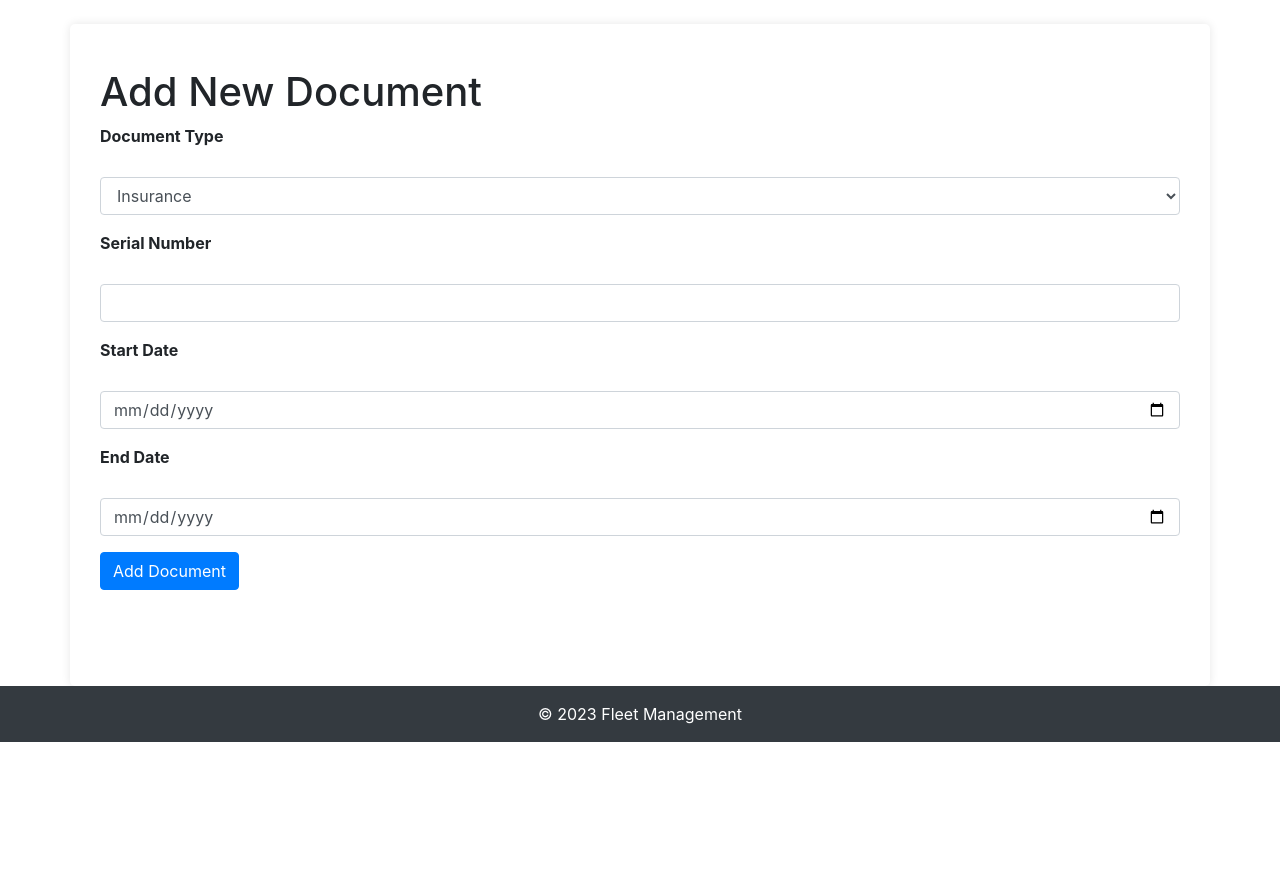
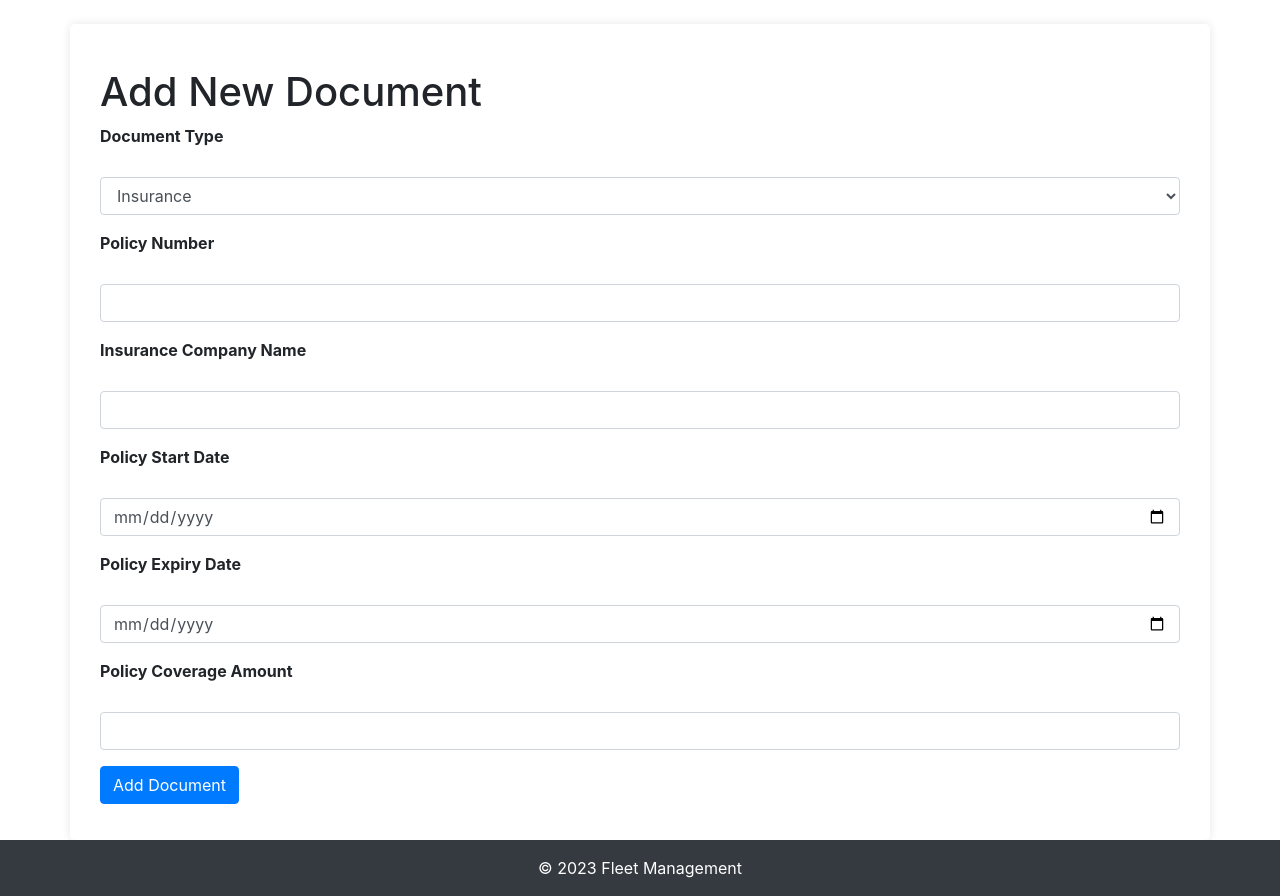
Before and after one commit to Manjunathhs-0003/DocuFlex, a Flask app: page /vehicle/1/document/new in a window 1280 px wide. Shown: the part 58-954 px from the top of the page. Before the commit the page ends 800 px from the top, so only its background shows below. Run offline with Flask 3, Linux system fonts and the light colour scheme; a user stored in the database is signed in; tables that the repository leaves empty hold one stand-in row (values such as "Sample post"); some libraries are stand-ins or nearby versions.

Commit message:
update Insurance form

```diff
--- a/app/forms.py
+++ b/app/forms.py
@@ -7,8 +7,9 @@
     SelectField,
     DateField,
     IntegerField,
+    FloatField,
 )
-from wtforms.validators import DataRequired, Email, EqualTo, ValidationError, Regexp
+from wtforms.validators import DataRequired, Email, EqualTo, ValidationError, Regexp, Optional
 from app.models import User, Vehicle
 
 
@@ -107,10 +108,35 @@
         ],
         validators=[DataRequired()],
     )
-    serial_number = StringField("Serial Number", validators=[DataRequired()])
-    start_date = DateField("Start Date", format="%Y-%m-%d", validators=[DataRequired()])
-    end_date = DateField("End Date", format="%Y-%m-%d", validators=[DataRequired()])
+    serial_number = StringField("Serial Number", validators=[Optional()])
+    start_date = DateField("Start Date", format="%Y-%m-%d", validators=[Optional()])
+    end_date = DateField("End Date", format="%Y-%m-%d", validators=[Optional()])
+    insurance_policy_number = StringField("Policy Number", validators=[Optional()])
+    insurance_company_name = StringField("Insurance Company Name", validators=[Optional()])
+    policy_start_date = DateField("Policy Start Date", format="%Y-%m-%d", validators=[Optional()])
+    policy_expiry_date = DateField("Policy Expiry Date", format="%Y-%m-%d", validators=[Optional()])
+    policy_coverage_amount = FloatField("Policy Coverage Amount", validators=[Optional()])
     submit = SubmitField("Add Document")
+
+    def update_fields(self, document_type):
+        if document_type == 'Insurance':
+            self.serial_number.validators = [Optional()]
+            self.start_date.validators = [Optional()]
+            self.end_date.validators = [Optional()]
+            self.insurance_policy_number.validators = [DataRequired(), Regexp(r'^\d{16}$', message="Policy number must be 16 digits.")]
+            self.insurance_company_name.validators = [DataRequired()]
+            self.policy_start_date.validators = [DataRequired()]
+            self.policy_expiry_date.validators = [DataRequired()]
+            self.policy_coverage_amount.validators = [DataRequired()]
+        else:
+            self.serial_number.validators = [DataRequired()]
+            self.start_date.validators = [DataRequired()]
+            self.end_date.validators = [DataRequired()]
+            self.insurance_policy_number.validators = [Optional()]
+            self.insurance_company_name.validators = [Optional()]
+            self.policy_start_date.validators = [Optional()]
+            self.policy_expiry_date.validators = [Optional()]
+            self.policy_coverage_amount.validators = [Optional()]
 
 
 class RenewalForm(FlaskForm):
--- a/app/routes.py
+++ b/app/routes.py
@@ -8,7 +8,6 @@
     request,
     abort,
     session,
-    current_app,
 )
 from flask_login import login_user, current_user, logout_user, login_required
 from app import db, bcrypt
@@ -23,16 +22,21 @@
     OTPForm,
     ResetPasswordForm,
 )
-import os
-from app.notification_utils import send_notification, send_email, send_sms
+from app.notification_utils import send_notification
 from sqlalchemy.exc import IntegrityError
 import logging
-from app.utils import log_action, log_action_decorator
+from twilio.rest import Client
+from app.notification_utils import send_email, send_sms
+import os
 import random
 from itsdangerous import URLSafeTimedSerializer
+from flask import current_app
+import re
+from app.utils import log_action, log_action_decorator
 
 main = Blueprint("main", __name__)
 
+# Utility functions
 def generate_recovery_token(user_email):
     s = URLSafeTimedSerializer(current_app.config["SECRET_KEY"])
     return s.dumps(user_email, salt=current_app.config["SECURITY_PASSWORD_SALT"])
@@ -40,11 +44,52 @@
 def verify_recovery_token(token, expiration=3600):
     s = URLSafeTimedSerializer(current_app.config["SECRET_KEY"])
     try:
-        email = s.loads(token, salt=current_app.config["SECURITY_PASSWORD_SALT"], max_age=expiration)
+        email = s.loads(
+            token, salt=current_app.config["SECURITY_PASSWORD_SALT"], max_age=expiration
+        )
     except:
         return False
     return email
 
+def send_sms(to, body):
+    account_sid = os.environ.get("TWILIO_ACCOUNT_SID")
+    auth_token = os.environ.get("TWILIO_AUTH_TOKEN")
+    twilio_phone_number = os.environ.get("TWILIO_PHONE_NUMBER")
+
+    client = Client(account_sid, auth_token)
+    client.messages.create(body=body, from_=twilio_phone_number, to=to)
+    logging.info(f"SMS sent successfully to {to}")
+
+def notify_user(document):
+    user = document.vehicle.owner
+    expiration_alert_period = timedelta(days=30)  # Notify 30 days before expiration
+    current_time = datetime.utcnow()
+
+    if 0 <= (document.end_date - current_time).days <= expiration_alert_period.days:
+        subject = f"Document Expiry Notification for {document.document_type}"
+        recipients = [user.email]
+        renewal_link = url_for("main.renew_document", document_id=document.id, _external=True)
+        body = (
+            f"Dear {user.username},\n\n"
+            f"This is a reminder that your {document.document_type} document for vehicle {document.vehicle.name} "
+            f"({document.vehicle.vehicle_number}) is set to expire on {document.end_date.strftime('%Y-%m-%d')}.\n"
+            f"You can renew it here: {renewal_link}\n\n"
+            f"Vehicle Details:\n"
+            f"Name: {document.vehicle.name}\n"
+            f"Number: {document.vehicle.vehicle_number}\n\n"
+            f"Best regards,\n"
+            f"Fleet Management Team"
+        )
+        send_email(subject, recipients, body)
+
+        if user.phone:
+            sms_body = (
+                f"Reminder: Your {document.document_type} for vehicle {document.vehicle.name} ({document.vehicle.vehicle_number}) "
+                f"expires on {document.end_date.strftime('%Y-%m-%d')}. Renew: {renewal_link}"
+            )
+            send_sms(user.phone, sms_body)
+
+# Route definitions
 @main.route("/")
 def index():
     if current_user.is_authenticated:
@@ -73,15 +118,12 @@
                 return redirect(url_for("main.home"))
             else:
                 flash("Login unsuccessful. Please check email and password.", "danger")
-
         elif form.request_otp.data:  # Handle login with OTP
             if user:
                 otp = random.randint(100000, 999999)
                 session["otp"] = otp
                 session["user_id"] = user.id
-                send_notification(
-                    "Your OTP Code", [user.email], f"Your OTP code is {otp}"
-                )
+                send_notification("Your OTP Code", [user.email], f"Your OTP code is {otp}")
                 flash("An OTP has been sent to your email.", "info")
                 log_action(f"User {user.username} requested OTP for login")
                 return redirect(url_for("main.verify_otp"))
@@ -113,11 +155,7 @@
         if user:
             token = generate_recovery_token(user.email)
             recovery_link = url_for("main.reset_password", token=token, _external=True)
-            send_notification(
-                "Password Recovery",
-                [user.email],
-                f"Reset your password using the following link: {recovery_link}",
-            )
+            send_notification("Password Recovery", [user.email], f"Reset your password using the following link: {recovery_link}")
             flash("A password recovery link has been sent to your email.", "info")
             log_action(f"Password recovery email sent to {user.email}")
         else:
@@ -125,7 +163,6 @@
     return render_template("password_recovery.html", form=form)
 
 @main.route("/reset_password/<token>", methods=["GET", "POST"])
-@log_action_decorator("User attempted to reset password")
 def reset_password(token):
     email = verify_recovery_token(token)
     if not email:
@@ -139,9 +176,7 @@
 
     form = ResetPasswordForm()
     if form.validate_on_submit():
-        hashed_password = bcrypt.generate_password_hash(form.password.data).decode(
-            "utf-8"
-        )
+        hashed_password = bcrypt.generate_password_hash(form.password.data).decode("utf-8")
         user.password = hashed_password
         db.session.commit()
         flash("Your password has been updated!", "success")
@@ -161,16 +196,11 @@
         user = User(
             username=form.username.data,
             email=form.email.data,
-            phone=form.phone.data,
+            phone=form.phone.data,  # Ensure proper field capture as +91 re-prefixed
             password=hashed_password,
         )
         db.session.add(user)
         db.session.commit()
-        send_notification(
-            subject="Welcome to Fleet Management!",
-            recipients=[user.email],
-            body=f"Dear {user.username},\n\nWelcome to Fleet Management! We're excited to have you onboard.\n\nBest regards,\nFleet Management Team"
-        )
         flash("Your account has been created! You are now able to log in.", "success")
         return redirect(url_for("main.login"))
 
@@ -196,25 +226,17 @@
             db.session.add(vehicle)
             db.session.commit()
             flash("Your vehicle has been created!", "success")
-            # send_notification(
-            #     subject="New Vehicle Added!",
-            #     recipients=[current_user.email],
-            #     body=f"Dear {current_user.username},\n\nYou have successfully added a new vehicle: {vehicle.name} ({vehicle.vehicle_number}).\n\nBest regards,\nFleet Management Team"
-            # )
             log_action(f"User {current_user.username} created vehicle {vehicle.name}")
             return redirect(url_for("main.list_vehicles"))
         except IntegrityError:
             db.session.rollback()
-            flash(
-                "Vehicle number already exists. Please use a different vehicle number.",
-                "danger",
-            )
+            flash("Vehicle number already exists. Please use a different vehicle number.", "danger")
 
     return render_template("create_vehicle.html", form=form)
 
-@main.route("/vehicle/<int:vehicle_id>")
+@main.route("/vehicle/<int:vehicle_id>", methods=["GET"])
 @login_required
-def vehicle(vehicle_id):
+def view_vehicle(vehicle_id):
     vehicle = Vehicle.query.get_or_404(vehicle_id)
     if vehicle.owner != current_user:
         abort(403)
@@ -222,32 +244,37 @@
 
 @main.route("/vehicle/<int:vehicle_id>/document/new", methods=["GET", "POST"])
 @login_required
-@log_action_decorator("User creating a new document")
-def new_document(vehicle_id):
+def add_document(vehicle_id):
     vehicle = Vehicle.query.get_or_404(vehicle_id)
     form = DocumentForm()
     if form.validate_on_submit():
-        document = Document(
-            document_type=form.document_type.data,
-            serial_number=form.serial_number.data,
-            start_date=form.start_date.data,
-            end_date=form.end_date.data,
-            vehicle=vehicle,
-        )
+        form.update_fields(form.document_type.data)
+        if form.document_type.data == 'Insurance':
+            document = Document(
+                document_type=form.document_type.data,
+                serial_number=form.insurance_policy_number.data,
+                start_date=form.policy_start_date.data,
+                end_date=form.policy_expiry_date.data,
+                vehicle=vehicle,
+            )
+            # Save additional fields if necessary
+        else:
+            document = Document(
+                document_type=form.document_type.data,
+                serial_number=form.serial_number.data,
+                start_date=form.start_date.data,
+                end_date=form.end_date.data,
+                vehicle=vehicle,
+            )
+
         db.session.add(document)
         db.session.commit()
 
-        # # Send email notification
-        # notify_user(document)
-        # send_notification(
-        #     subject="New Document Added!",
-        #     recipients=[current_user.email],
-        #     body=f"Dear {current_user.username},\n\nYou have successfully added a new document ({document.document_type}) for vehicle {vehicle.name} ({vehicle.vehicle_number}).\n\nBest regards,\nMCM"
-        # )
+        # Send email notification
+        notify_user(document)
 
         flash("Your document has been created!", "success")
-        log_action(f"User {current_user.username} created document {document.document_type} for vehicle {vehicle.name}")
-        return redirect(url_for("main.vehicle", vehicle_id=vehicle.id))
+        return redirect(url_for("main.view_vehicle", vehicle_id=vehicle.id))
     return render_template("create_document.html", form=form, vehicle=vehicle)
 
 @main.route("/vehicles")
@@ -301,7 +328,6 @@
 
 @main.route("/vehicle/<int:vehicle_id>/document/<int:document_id>/edit", methods=["GET", "POST"])
 @login_required
-@log_action_decorator("User editing a document")
 def edit_document(vehicle_id, document_id):
     vehicle = Vehicle.query.get_or_404(vehicle_id)
     document = Document.query.get_or_404(document_id)
@@ -309,26 +335,35 @@
         abort(403)
 
     form = DocumentForm()
+    form.update_fields(document.document_type)  # Update fields for the specific document type
     if form.validate_on_submit():
-        document.document_type = form.document_type.data
-        document.serial_number = form.serial_number.data
-        document.start_date = form.start_date.data
-        document.end_date = form.end_date.data
+        if document.document_type == 'Insurance':
+            document.serial_number = form.insurance_policy_number.data
+            document.start_date = form.policy_start_date.data
+            document.end_date = form.policy_expiry_date.data
+        else:
+            document.document_type = form.document_type.data
+            document.serial_number = form.serial_number.data
+            document.start_date = form.start_date.data
+            document.end_date = form.end_date.data
         db.session.commit()
         flash("Your document has been updated!", "success")
-        log_action(f"User {current_user.username} edited document {document.document_type} for vehicle {vehicle.name}")
-        return redirect(url_for("main.vehicle", vehicle_id=vehicle.id))
+        return redirect(url_for("main.view_vehicle", vehicle_id=vehicle.id))
     elif request.method == "GET":
         form.document_type.data = document.document_type
-        form.serial_number.data = document.serial_number
-        form.start_date.data = document.start_date
-        form.end_date.data = document.end_date
+        if document.document_type == 'Insurance':
+            form.insurance_policy_number.data = document.serial_number
+            form.policy_start_date.data = document.start_date
+            form.policy_expiry_date.data = document.end_date
+        else:
+            form.serial_number.data = document.serial_number
+            form.start_date.data = document.start_date
+            form.end_date.data = document.end_date
 
     return render_template("edit_document.html", form=form, vehicle=vehicle, document=document)
 
 @main.route("/vehicle/<int:vehicle_id>/document/<int:document_id>/delete", methods=["POST"])
 @login_required
-@log_action_decorator("User deleting a document")
 def delete_document(vehicle_id, document_id):
     vehicle = Vehicle.query.get_or_404(vehicle_id)
     document = Document.query.get_or_404(document_id)
@@ -337,12 +372,10 @@
     db.session.delete(document)
     db.session.commit()
     flash("Your document has been deleted!", "success")
-    log_action(f"User {current_user.username} deleted document {document.document_type} for vehicle {vehicle.name}")
-    return redirect(url_for("main.vehicle", vehicle_id=vehicle.id))
+    return redirect(url_for("main.view_vehicle", vehicle_id=vehicle.id))
 
 @main.route("/document/<int:document_id>/renew", methods=["GET", "POST"])
 @login_required
-@log_action_decorator("User renewing a document")
 def renew_document(document_id):
     document = Document.query.get_or_404(document_id)
     if document.vehicle.owner != current_user:
@@ -352,11 +385,9 @@
     if form.validate_on_submit():
         document.start_date = form.start_date.data
         document.end_date = form.end_date.data
-        document.notified = False  # Reset notifications
         db.session.commit()
         flash("Your document has been renewed!", "success")
-        log_action(f"User {current_user.username} renewed document {document.document_type} for vehicle {document.vehicle.name}")
-        return redirect(url_for("main.vehicle", vehicle_id=document.vehicle_id))
+        return redirect(url_for("main.view_vehicle", vehicle_id=document.vehicle_id))
 
     elif request.method == "GET":
         form.start_date.data = document.start_date
@@ -364,37 +395,11 @@
 
     return render_template("renew_document.html", form=form, document=document)
 
-def notify_user(document):
-    user = document.vehicle.owner
-    current_time = datetime.utcnow()
-    days_until_expiration = (document.end_date - current_time).days
-
-    if (0 < days_until_expiration <= 10 and days_until_expiration % 5 == 0) or days_until_expiration == 1:
-        subject = f'Document Expiry Notification for {document.document_type}'
-        recipients = [user.email]
-        renewal_link = url_for("main.renew_document", document_id=document.id, _external=True)
-        body = (
-            f"Dear {user.username},\n\n"
-            f"This is a reminder that your {document.document_type} document for vehicle {document.vehicle.name} "
-            f"({document.vehicle.vehicle_number}) is set to expire on {document.end_date.strftime('%Y-%m-%d')}.\n"
-            f"You can renew it here: {renewal_link}\n\n"
-            f"Vehicle Details:\n"
-            f"Name: {document.vehicle.name}\n"
-            f"Number: {document.vehicle.vehicle_number}\n\n"
-            f"Best regards,\n"
-            f"Fleet Management Team"
-        )
-        send_email(subject, recipients, body)
-
-    if 0 < days_until_expiration <= 10:
-        sms_body = (
-            f"Reminder: Your {document.document_type} for vehicle {document.vehicle.name} ({document.vehicle.vehicle_number}) "
-            f"expires on {document.end_date.strftime('%Y-%m-%d')}. Renew: {url_for('main.renew_document', document_id=document.id, _external=True)}"
-        )
-        send_sms(user.phone, sms_body)
-
 @main.route("/logs")
 @login_required  # Ensure only logged-in users can see this
 def view_logs():
     logs = Log.query.order_by(Log.timestamp.desc()).all()
     return render_template("view_logs.html", logs=logs)
+
+# Setup basic logging configuration
+logging.basicConfig(level=logging.INFO)
--- a/app/templates/create_document.html
+++ b/app/templates/create_document.html
@@ -9,8 +9,9 @@
         {{ form.hidden_tag() }}
         <div class="form-group">
             {{ form.document_type.label(class="form-label") }}<br>
-            {{ form.document_type(class="form-control") }}
+            {{ form.document_type(class="form-control", id="document_type") }}
         </div>
+        <div id="common-fields">
             <div class="form-group">
                 {{ form.serial_number.label(class="form-label") }}<br>
                 {{ form.serial_number(class="form-control") }}
@@ -23,9 +24,52 @@
                 {{ form.end_date.label(class="form-label") }}<br>
                 {{ form.end_date(class="form-control", type="date") }}
             </div>
+        </div>
+        <div id="insurance-fields" style="display:none;">
+            <div class="form-group">
+                {{ form.insurance_policy_number.label(class="form-label") }}<br>
+                {{ form.insurance_policy_number(class="form-control") }}
+            </div>
+            <div class="form-group">
+                {{ form.insurance_company_name.label(class="form-label") }}<br>
+                {{ form.insurance_company_name(class="form-control") }}
+            </div>
+            <div class="form-group">
+                {{ form.policy_start_date.label(class="form-label") }}<br>
+                {{ form.policy_start_date(class="form-control", type="date") }}
+            </div>
+            <div class="form-group">
+                {{ form.policy_expiry_date.label(class="form-label") }}<br>
+                {{ form.policy_expiry_date(class="form-control", type="date") }}
+            </div>
+            <div class="form-group">
+                {{ form.policy_coverage_amount.label(class="form-label") }}<br>
+                {{ form.policy_coverage_amount(class="form-control") }}
+            </div>
+        </div>
         <div class="form-group">
             {{ form.submit(class="btn btn-primary") }}
         </div>
     </form>
 </div>
+
+<!-- JavaScript to toggle fields based on document type -->
+<script>
+    document.getElementById('document_type').onchange = function() {
+        var docType = this.value;
+        var commonFields = document.getElementById('common-fields');
+        var insuranceFields = document.getElementById('insurance-fields');
+
+        if (docType === 'Insurance') {
+            commonFields.style.display = 'none';
+            insuranceFields.style.display = 'block';
+        } else {
+            commonFields.style.display = 'block';
+            insuranceFields.style.display = 'none';
+        }
+    };
+
+    // Trigger change event to set the correct initial state
+    document.getElementById('document_type').onchange();
+</script>
 {% endblock %}
--- a/app/templates/home.html
+++ b/app/templates/home.html
@@ -20,7 +20,7 @@
                 </div>
                 <div class="card-body">
                     <p class="card-text">Owner: {{ vehicle.owner.username }}</p>
-                    <a href="{{ url_for('main.vehicle', vehicle_id=vehicle.id) }}" class="btn btn-info btn-sm">View</a>
+                    <a href="{{ url_for('main.view_vehicle', vehicle_id=vehicle.id) }}" class="btn btn-info btn-sm">View</a>
                     <a href="{{ url_for('main.edit_vehicle', vehicle_id=vehicle.id) }}" class="btn btn-warning btn-sm">Edit</a>
                     <form action="{{ url_for('main.delete_vehicle', vehicle_id=vehicle.id) }}" method="POST" class="d-inline">
                         <button type="submit" class="btn btn-danger btn-sm">Delete</button>
@@ -41,7 +41,7 @@
                         </li>
                         {% endfor %}
                     </ul>
-                    <a href="{{ url_for('main.new_document', vehicle_id=vehicle.id) }}" class="btn btn-primary btn-sm mt-3">Add New Document</a>
+                    <a href="{{ url_for('main.add_document', vehicle_id=vehicle.id) }}" class="btn btn-primary btn-sm mt-3">Add New Document</a>
                 </div>
             </div>
         </div>
```
Also changed, not shown: instance/site.db. Lines whose indentation alone changed are shown as unchanged.
